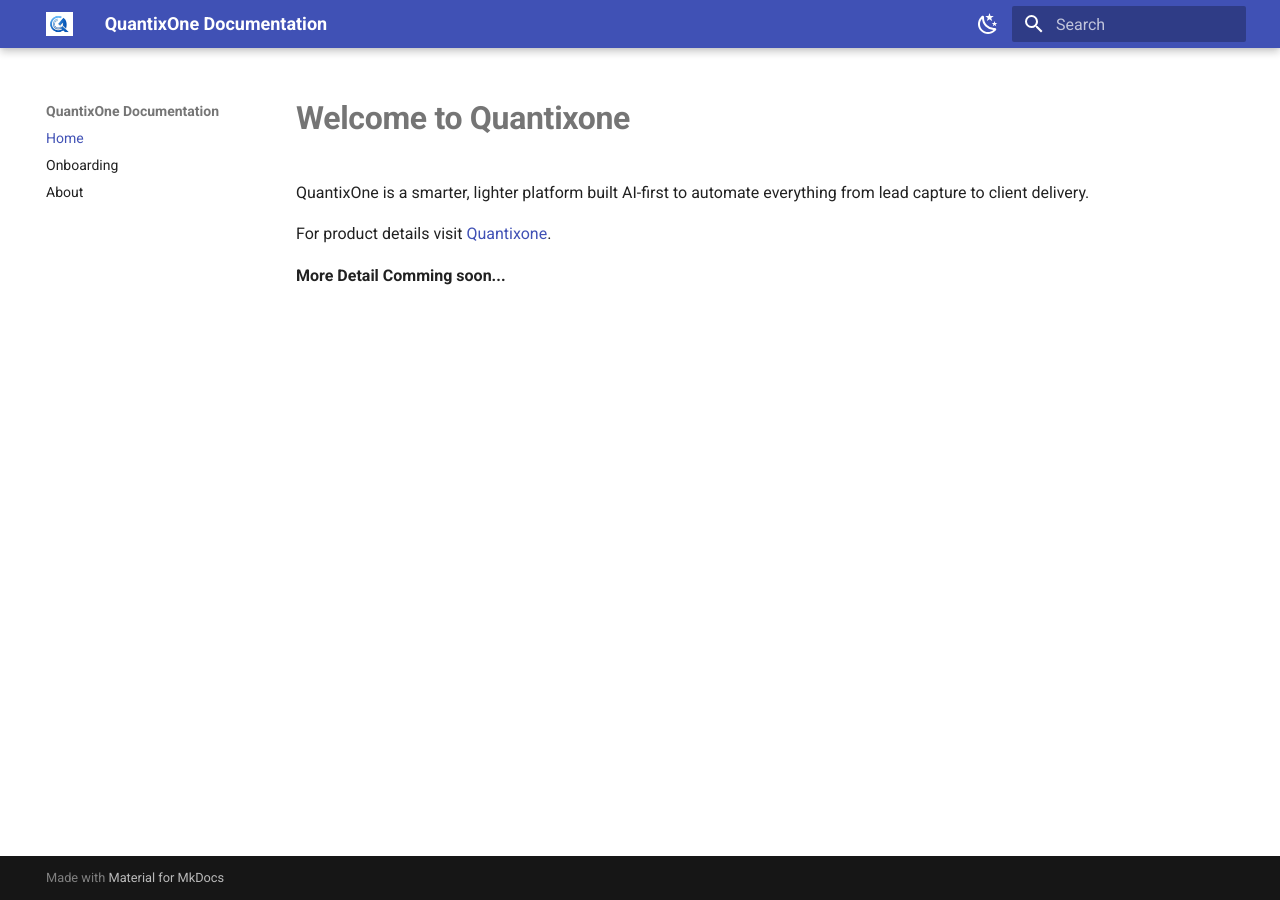
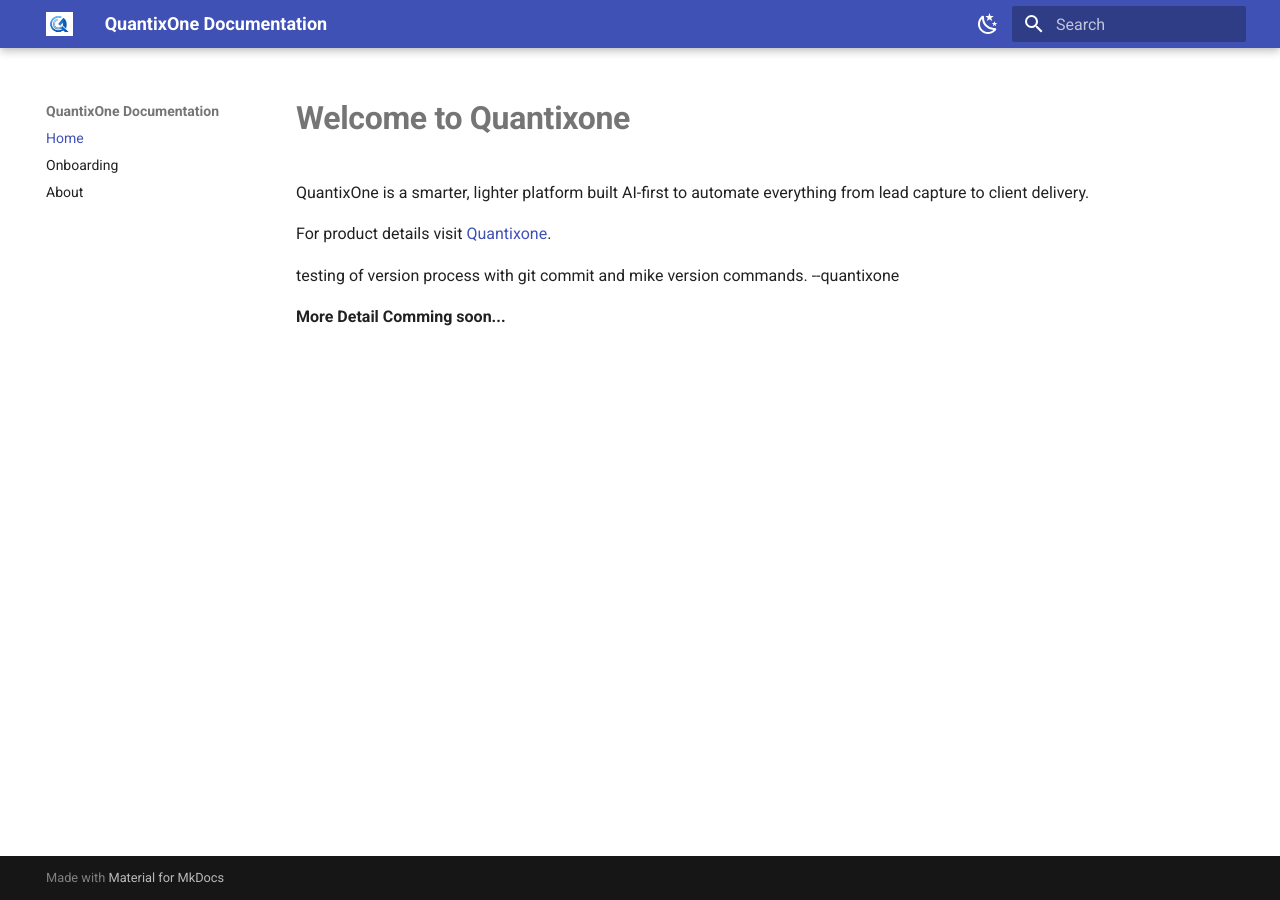
Before and after one commit to Thulasiramtejavegi/Quantixone-document, an MkDocs documentation site: the page built from docs/index.md, in a window 1280 px wide. Built offline with MkDocs 1.6.1 and Material for MkDocs 9.7.7, drawn with Linux system fonts in a browser that asks for light colours.

Commit message:
test 6 added line

```diff
--- a/docs/index.md
+++ b/docs/index.md
@@ -4,5 +4,6 @@
 
 For product details visit [Quantixone](https://quantixone.com/).
 
+testing of version process with git commit and mike version commands. --quantixone
 
 **More Detail Comming soon...**
```
